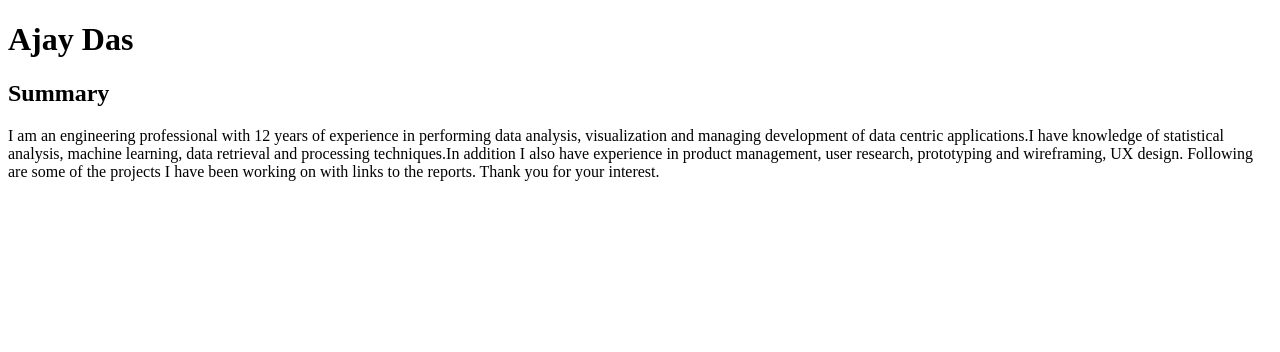
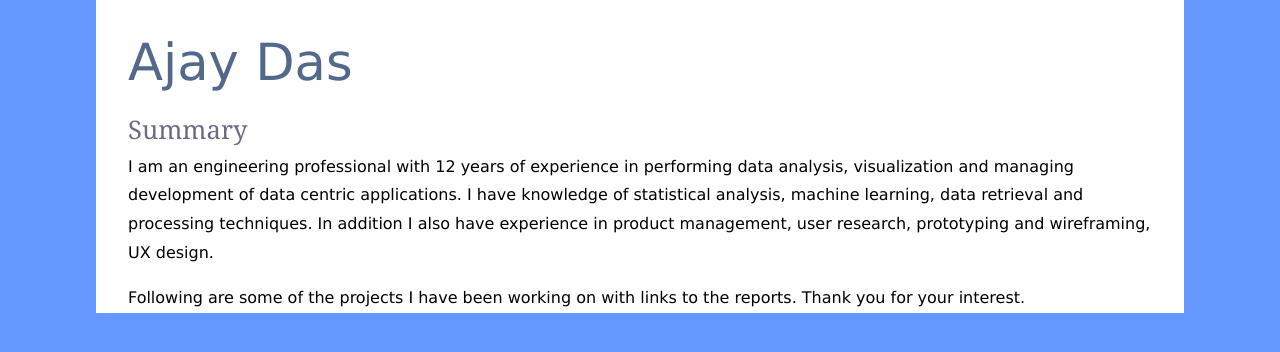
Before and after one commit to ajaydas/ajaydas.github.io, a plain HTML site: page index.html in a window 1280 px wide. Drawn offline with Linux system fonts and the light colour scheme.

Commit message:
Add style sheet

```diff
--- a/index.html
+++ b/index.html
@@ -3,11 +3,11 @@
 <head>
 <meta charset="utf-8">
 <title>Ajay Das</title>
-<link href="_css/styles.css" rel="stylesheet" type="text/css">
+<link href="styles.css" rel="stylesheet" type="text/css">
 </head>
 <body>
 <h1>Ajay Das</h1>
 <h2>Summary</h2>
-<p>I am an engineering professional with 12 years of experience in performing data analysis, visualization and managing development of data centric applications.I have knowledge of statistical analysis, machine learning, data retrieval and processing techniques.In addition I also have experience in product management, user research, prototyping and wireframing, UX design. Following are some of the projects I have been working on with links to the reports. Thank you for your interest.
-</p>
+<p>I am an engineering professional with 12 years of experience in performing data analysis, visualization and managing development of data centric applications. I have knowledge of statistical analysis, machine learning, data retrieval and processing techniques. In addition I also have experience in product management, user research, prototyping and wireframing, UX design. </p>
+<p>Following are some of the projects I have been working on with links to the reports. Thank you for your interest.</p>
 </body>
--- /dev/null
+++ b/styles.css
@@ -0,0 +1,36 @@
+html, body {
+    background: #6699ff; /* blue */
+    margin: 0;
+}
+h1, h2, h3, h4, h5, h6, p {
+    margin: 0;
+    padding: 0;
+}
+h1, h2, h3, h4, h5, h6 {
+    color: rgb(107, 107, 132);
+}
+body {
+    font-family: Verdana, Geneva, sans-serif;
+    font-size: 100%;
+    width: 80%;
+    margin-right: auto;
+    margin-left: auto;
+    padding: 2.5% 2.5% 0;
+    background: white;
+    line-height: 1.8;
+}
+h1 {
+    font: 3.2em Verdana, Geneva, sans-serif;
+    margin-bottom: .4em;
+    color: rgb(83, 104, 138);
+}
+h2 {
+    font: 1.6em Georgia, "Times New Roman", Times, serif;
+    margin-bottom: .2em;
+}
+h3 {
+    font-size: 1.2em;
+}
+p {
+    margin-bottom: 1em;
+}
```
